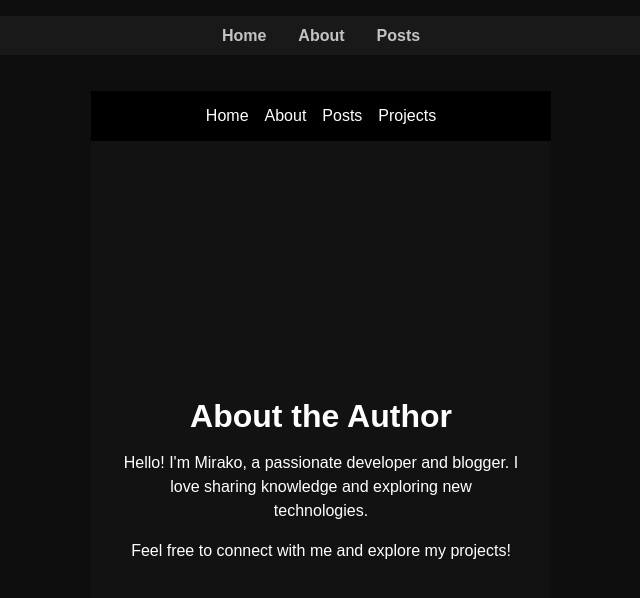
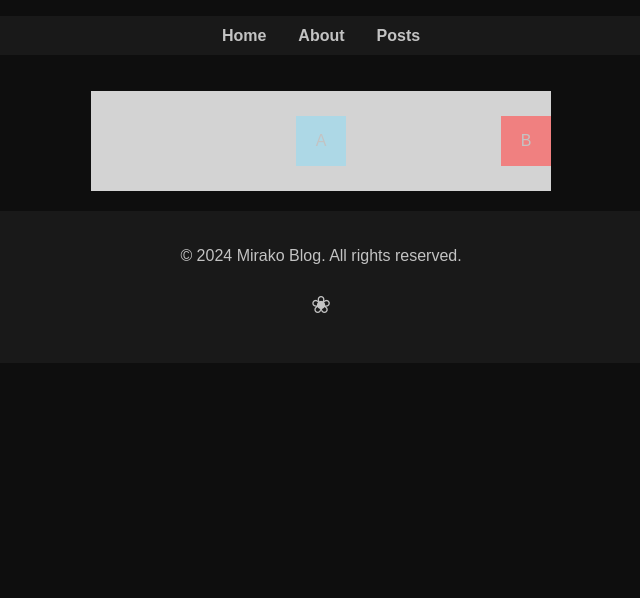
Before and after one commit to mirakoUms/mirako-blog-front, a Vue app: page /test in a window 1280 px wide. Shown: the top 598 px of the page, without its empty margins (319-959 px from the left). Built offline with nearby package versions, Linux system fonts and the light colour scheme.

Commit message:
optimize close button

```diff
--- a/src/components/NavBar.vue
+++ b/src/components/NavBar.vue
@@ -2,7 +2,8 @@
     <nav class="nav">
         <div class="nav-container" v-if="!isMobile">
             <router-link v-for="route in childRoutes" :key="route.name" :to="route.path" class="nav-link"
-            :class="{ active: route.name === router.currentRoute.value.name || (route.name === 'Homepage' && router.currentRoute.value.name === 'Index') }">{{ route.meta.title }}</router-link>
+                :class="{ active: route.name === router.currentRoute.value.name || (route.name === 'Homepage' && router.currentRoute.value.name === 'Index') }">{{
+                    route.meta.title }}</router-link>
         </div>
 
         <div class="nav-container-mobile-menu" @click="isMenuOpen = !isMenuOpen" v-if="isMobile">
@@ -84,8 +85,7 @@ onMounted(() => {
     width: 92vw;
     height: 39px;
     margin: 0 auto;
-    gap: 3px;
-
+    position: relative;
     border-radius: 8px;
     align-items: center;
 
@@ -125,6 +125,9 @@ onMounted(() => {
     justify-content: space-between;
     overflow: hidden;
     cursor: pointer;
+    position: absolute;
+    padding: 1rem;
+    right: 0;
 }
 
 .nav-container-mobile-menu-icon span {
--- a/src/views/TestPage.vue
+++ b/src/views/TestPage.vue
@@ -1,157 +1,35 @@
 <template>
-  <div class="index-page">
-    <header class="header">
-      <nav class="nav" :class="{ 'nav-collapsed': isNavCollapsed }">
-        <a href="#" class="nav-link">Home</a>
-        <a href="#" class="nav-link">About</a>
-        <a href="#" class="nav-link">Posts</a>
-        <a href="#" class="nav-link">Projects</a>
-      </nav>
-    </header>
-
-    <main class="main-content">
-      <section class="author-info">
-        <h2>About the Author</h2>
-        <p>Hello! I'm Mirako, a passionate developer and blogger. I love sharing knowledge and exploring new technologies.</p>
-        <p>Feel free to connect with me and explore my projects!</p>
-      </section>
-    </main>
-
-    <footer class="footer">
-      <p>&copy; 2023 Mirako Blog. All rights reserved.</p>
-    </footer>
+  <div class="big">
+    <div class="boxA">A</div>
+    <div class="boxB">B</div>
   </div>
 </template>
 
-<script>
-export default {
-  data() {
-    return {
-      isNavCollapsed: true,
-    };
-  },
-  methods: {
-    toggleNav() {
-      this.isNavCollapsed = !this.isNavCollapsed;
-    },
-  },
-};
-</script>
-
 <style scoped>
-.index-page {
-  display: flex;
-  flex-direction: column;
-  min-height: 100vh;
-  font-family: Arial, sans-serif;
-  color: #fff;
-  background-color: #121212;
-  margin: 0;
-  padding: 0;
-}
-
-.header {
-  background-color: #000;
-  padding: 1rem;
-  text-align: center;
-  position: relative;
-}
-
-.menu-toggle {
-  display: none;
-  background: none;
-  border: none;
-  color: #fff;
-  font-size: 1.5rem;
-  cursor: pointer;
-  position: absolute;
-  top: 1rem;
-  left: 1rem;
-}
-
-.nav {
-  display: flex;
-  justify-content: center;
-  gap: 1rem;
-  transition: max-height 0.3s ease;
-}
-
-.nav-collapsed {
-  max-height: 0;
-  overflow: hidden;
-}
-
-.nav-link {
-  color: #fff;
-  text-decoration: none;
-  font-size: 1rem;
-}
-
-.nav-link:hover {
-  text-decoration: underline;
-}
-
-.main-content {
-  flex: 1;
-  padding: 2rem;
+.big {
+  background-color: lightgrey;
   display: flex;
   justify-content: center;
   align-items: center;
-  text-align: center;
+  height: 100px;
+  position: relative;
 }
-
-.author-info {
-  max-width: 600px;
+.boxA {
+  width: 50px;
+  height: 50px;
+  background-color: lightblue;
+  display: flex;
+  justify-content: center;
+  align-items: center;
 }
-
-.author-info h2 {
-  font-size: 2rem;
-  margin-bottom: 1rem;
-}
-
-.author-info p {
-  font-size: 1rem;
-  line-height: 1.5;
-  margin-bottom: 1rem;
-}
-
-.footer {
-  background-color: #000;
-  color: #fff;
-  text-align: center;
-  padding: 1rem;
-}
-
-@media (max-width: 768px) {
-  .menu-toggle {
-    display: block;
-  }
-
-  .nav {
-    flex-direction: column;
-    gap: 0.5rem;
-    max-height: 0;
-    overflow: hidden;
-  }
-
-  .nav:not(.nav-collapsed) {
-    max-height: 200px; /* Adjust based on the number of links */
-  }
-
-  .author-info {
-    padding: 1rem;
-  }
-}
-
-/* Add this to ensure nav is always visible on wide screens */
-@media (min-width: 769px) {
-  .nav {
-    max-height: none;
-    overflow: visible;
-  }
-
-  .menu-toggle {
-    display: none;
-  }
+.boxB {
+  width: 50px;
+  height: 50px;
+  background-color: lightcoral;
+  display: flex;
+  justify-content: center;
+  align-items: center;
+  position: absolute;
+  right: 0;
 }
 </style>
```
